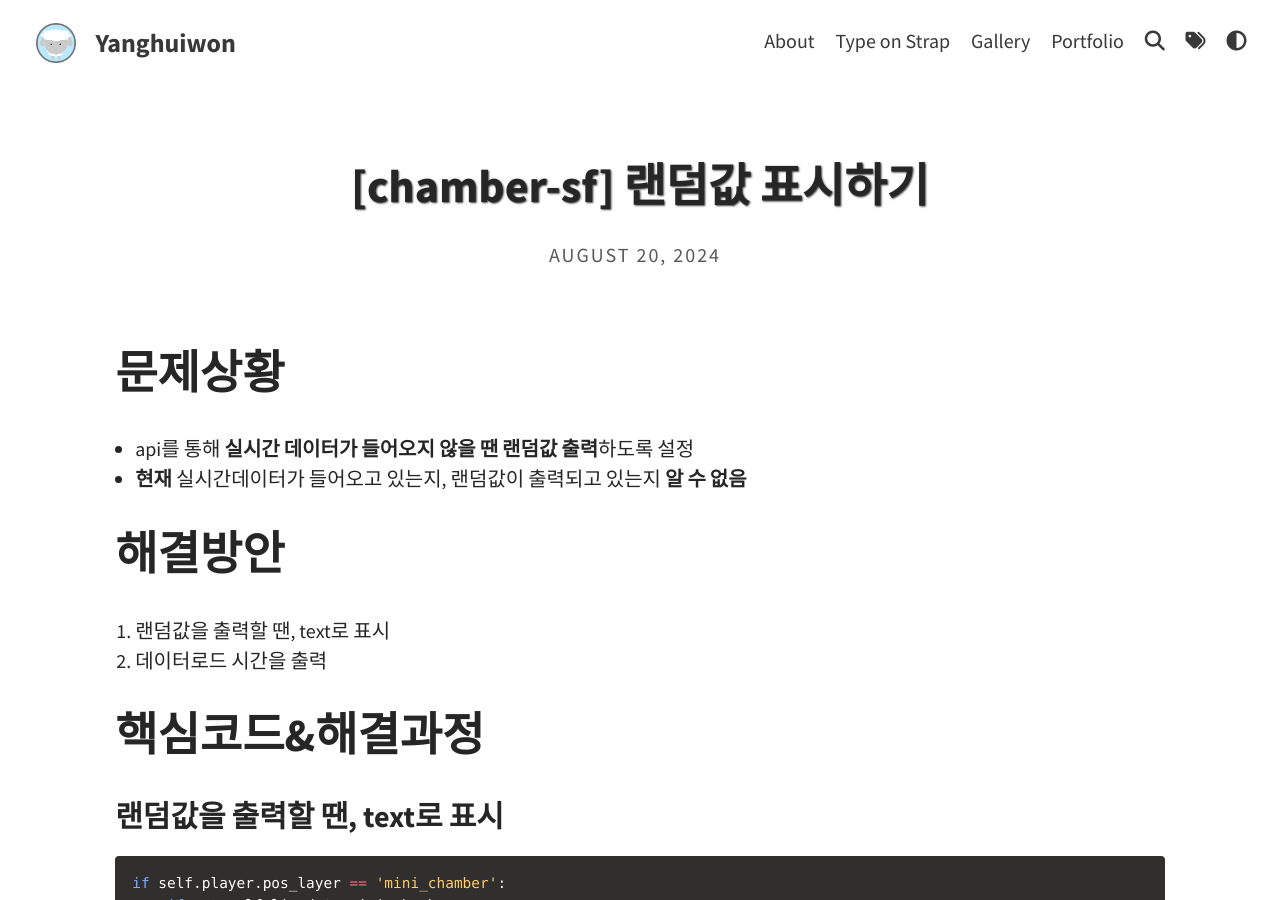
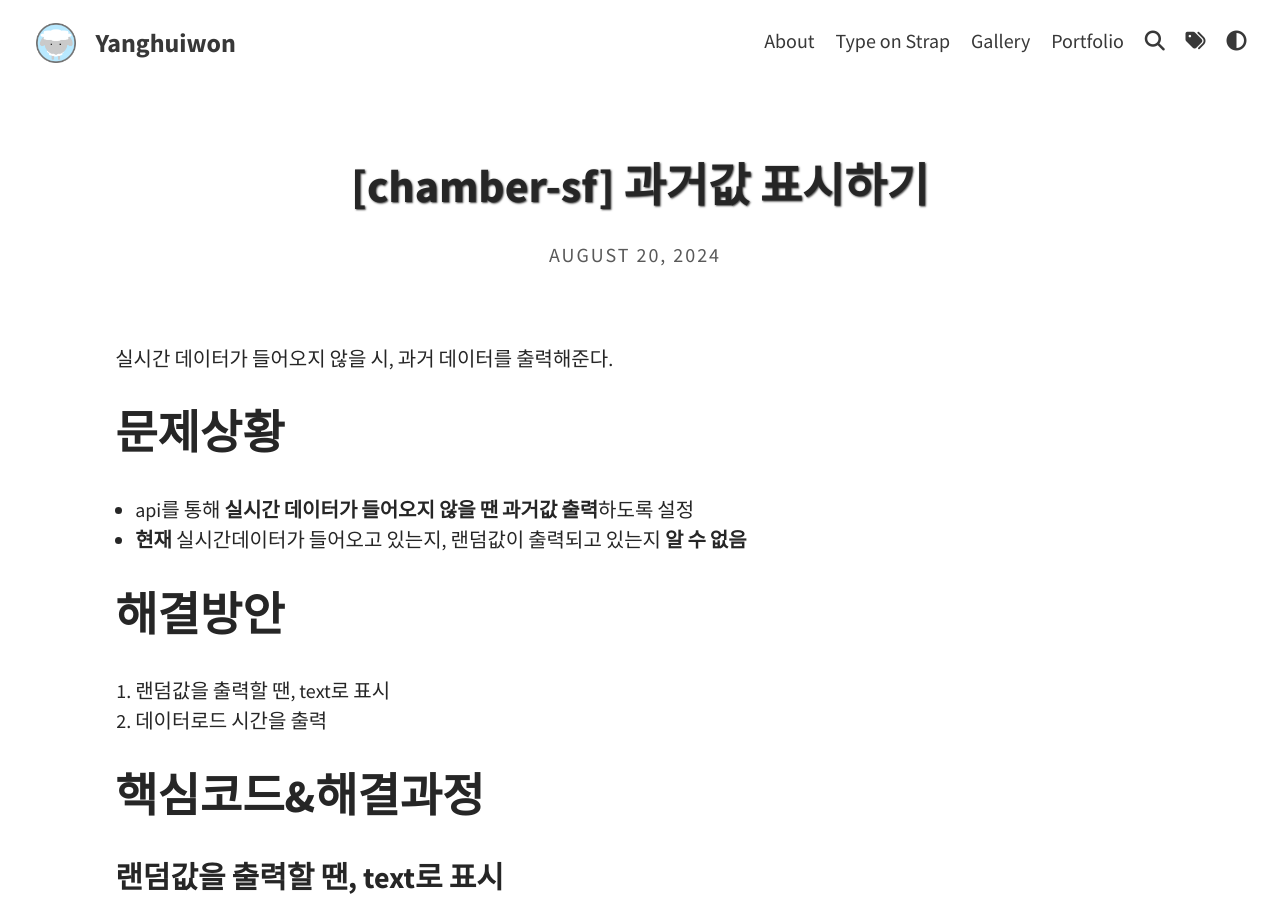
Before and after one commit to Yanghuiwon22/Yanghuiwon22.github.io, a Jekyll site: the page built from _posts/2024-08-20-chamber-sf-과거값-표시하기.md, in a window 1280 px wide and 900 px high. Built offline with Jekyll 4.4.1, drawn with Linux system fonts in a browser that asks for light colours; a script that is not in the unit is left out.

````diff
--- a/_posts/2024-08-20-chamber-sf-랜덤값-표시하기.md
+++ b/_posts/2024-08-20-chamber-sf-과거값-표시하기.md
@@ -1,13 +1,14 @@
 ---
 layout: post
-title: '[chamber-sf] 랜덤값 표시하기'
+title: '[chamber-sf] 과거값 표시하기'
 tags: [ chamber-sf, pygame ]
 categories: Demo
 ---
+실시간 데이터가 들어오지 않을 시, 과거 데이터를 출력해준다.
+
 
 # 문제상황
-
-- api를 통해 **실시간 데이터가 들어오지 않을 땐** **랜덤값 출력**하도록 설정
+- api를 통해 **실시간 데이터가 들어오지 않을 땐** **과거값 출력**하도록 설정
 - **현재** 실시간데이터가 들어오고 있는지, 랜덤값이 출력되고 있는지 **알 수 없음**
 
 # 해결방안
@@ -39,7 +40,7 @@ if (datetime.now() - set_time).seconds / 60 >= 3:
     self.livedata_mini_chamber = False
 ```
 
-<img src="../assets/img/feature-img/2024-08-20-1.png">
+<img src="https://Yanghuiwon22.github.io/assets/img/feature-img/2024-08-20-1.png">
 <p style="color: royalblue">'현재 실시간 데이터가 들어오고 있지 않다 : 보여지는 데이터는 과거의 데이터이다.'가 출력되고 있다</p>
 
 ### 데이터로드 시간을 출력
@@ -83,5 +84,6 @@ if self.player.pos_layer == 'mini_chamber':
 앞에서 걸었던 조건에 방금 추가한 기능을 합쳐 코드를 작성하였다
 실시간 데이터가 아닐 경우, 업데이트 시간을 빨간색으로 표시하여 사용자에게 알리도록 하였다.
 
-<img src="../assets/img/feature-img/2024-08-20-2.png">
+<img src="https://Yanghuiwon22.github.io/assets/img/feature-img/2024-08-20-2.png">
+![데이터로드 시간 출력](../assets/img/feature-img/2024-08-20-2.png)
 <p style="color: royalblue">데이터 로드 시간을 출력하고 있다</p>
````
